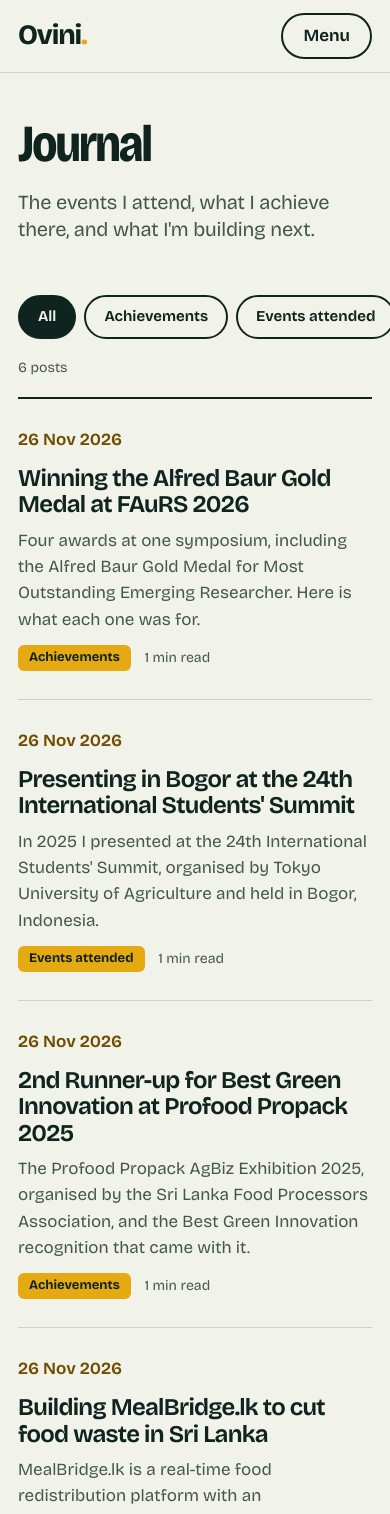
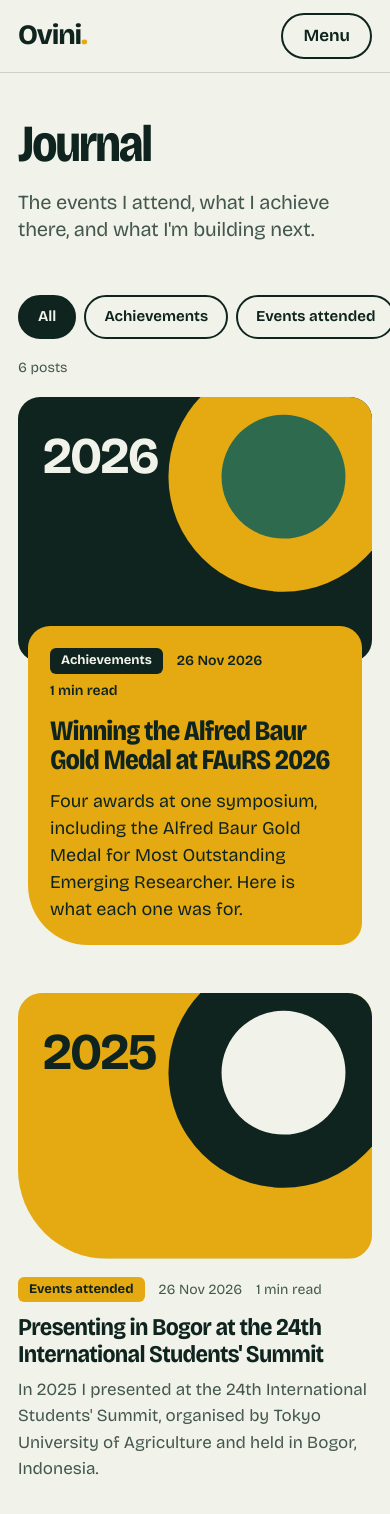
Before and after one commit to oviniWijesooriya/oviniWijesooriya.github.io, a React (Vite) app: page /blog in a window 390 px wide. Shown: the top 1514 px of the page. Built offline with nearby package versions, Linux system fonts and the light colour scheme.

Commit message:
Redesign journal listings as magazine layouts
Replace the post rows with an interactive featured-post index and a magazine-style journal spread, including responsive layouts and updated section descriptions.

```diff
--- a/src/admin/schema.js
+++ b/src/admin/schema.js
@@ -42,10 +42,10 @@ export const SECTION_TYPES = {
   ribbons: { icon: 'flag', about: 'Short honours hung side by side as ribbons.', label: 'Ribbons', fields: [heading, objects('items', 'Ribbons', [text('title', 'Short title'), area('text', 'Details')])] },
   callout: { icon: 'flag', about: 'A dark banner with a message and a button.', label: 'Banner with button', fields: [heading, area('text', 'Text'), text('buttonLabel', 'Button text'), text('buttonHref', 'Button address')] },
   facts: { icon: 'cards', about: 'Panels side by side that open one at a time, such as Studying or Building.', label: 'Opening panels', fields: [heading, objects('items', 'Panels', [text('k', 'Short word, e.g. Studying'), area('v', 'Text'), text('href', 'Link (optional)')])] },
-  latestPosts: { icon: 'post', about: 'Your newest journal posts.', label: 'Latest journal posts', fields: [heading, text('linkLabel', 'Link text to the journal'), text('count', 'How many posts')] },
+  latestPosts: { icon: 'post', about: 'Your newest posts as headlines beside one large photo.', label: 'Latest journal posts', fields: [heading, text('linkLabel', 'Link text to the journal'), text('count', 'How many posts')] },
   galleryRail: { icon: 'image', about: 'A sideways slider of event galleries.', label: 'Event slider', fields: [heading, text('linkLabel', 'Link text to the gallery'), text('count', 'How many events'), bool('still', 'Keep still (no automatic movement)')] },
   photoStrip: { icon: 'photos', about: 'A strip of photos from one event.', label: 'Photos from one event', fields: [heading, { key: 'event', label: 'Event', type: 'event' }, text('count', 'How many photos')] },
-  postList: { icon: 'post', about: 'Every journal post, with category filters.', label: 'All journal posts', fields: [heading] },
+  postList: { icon: 'post', about: 'Every post as a magazine spread, the first one leading, with category filters.', label: 'All journal posts', fields: [heading] },
   eventGrid: { icon: 'image', about: 'Every event gallery, with category filters.', label: 'All event galleries', fields: [heading] },
   awardsBand: { icon: 'star', about: 'A card that moves to the next award by itself and as the visitor scrolls.', label: 'Awards slider', fields: [heading, area('text', 'Text'), ...link, objects('items', 'Awards', [text('tag', 'Short rank, e.g. 1st'), text('title', 'Award'), area('sub', 'Details'), photo('photo', 'Photo'), focus])] },
   featuredAward: { icon: 'star', about: 'One headline award with its photo, and the others along the bottom.', label: 'Featured award', fields: [heading, area('text', 'Description'), photo('photo', 'Photo'), focus, text('seal', 'Words round the medal (keep it short)'), objects('items', 'Other awards', [text('title', 'Award'), area('sub', 'Details')]), ...link] },
--- a/src/components/Cards.jsx
+++ b/src/components/Cards.jsx
@@ -1,27 +1,6 @@
 import { Link } from 'react-router-dom'
-import { formatDate, yearOf } from '../lib/frontmatter'
+import { yearOf } from '../lib/frontmatter'
 import Cover from './Cover'
-
-export function PostRow({ post, cover }) {
-  return (
-    <article className="post-row">
-      <Link to={`/blog/${post.slug}/`} className="post-row-link">
-        <time className="post-row-date" dateTime={post.date}>
-          {formatDate(post.date)}
-        </time>
-        <div className="post-row-main">
-          <h3>{post.title}</h3>
-          <p>{post.summary}</p>
-        </div>
-        <div className="post-row-meta">
-          <span className="tag-chip">{post.category}</span>
-          <span>{post.minutes} min read</span>
-        </div>
-        {cover && <Cover item={cover} className="post-row-cover" />}
-      </Link>
-    </article>
-  )
-}
 
 export function EventCard({ event, className = '' }) {
   const count = event.photos.length
--- /dev/null
+++ b/src/components/Journal.jsx
@@ -0,0 +1,86 @@
+// How posts are listed: on the home page, headlines beside one large photo that follows the chosen
+// headline; on the journal page, a magazine spread with the first post leading.
+import { useState } from 'react'
+import { Link } from 'react-router-dom'
+import { formatDate } from '../lib/frontmatter'
+import { getEvent } from '../lib/content'
+import Cover from './Cover'
+
+/** A post's own photo, or else the cover of the event it is about. */
+const coverOf = (post) => (post.cover ? post : getEvent(post.event) || post)
+const url = (post) => `/blog/${post.slug}/`
+
+const Meta = ({ post }) => (
+  <p className="post-info">
+    <span className="tag-chip">{post.category}</span>
+    <time dateTime={post.date}>{formatDate(post.date)}</time>
+    <span>{post.minutes} min read</span>
+  </p>
+)
+
+export function JournalIndex({ posts }) {
+  const [chosen, setChosen] = useState(0)
+  const active = Math.min(chosen, posts.length - 1)
+  if (!posts.length) return null
+
+  return (
+    <div className="jx">
+      <ul className="jx-list">
+        {posts.map((post, i) => (
+          <li key={post.slug} className={i === active ? 'is-on' : ''} onPointerEnter={(e) => e.pointerType === 'mouse' && setChosen(i)}>
+            <Link to={url(post)} onFocus={() => setChosen(i)}>
+              <Cover item={coverOf(post)} className="jx-thumb" />
+              <Meta post={post} />
+              <h3>{post.title}</h3>
+              <div className="jx-more">
+                <p>{post.summary}</p>
+              </div>
+            </Link>
+          </li>
+        ))}
+      </ul>
+
+      {/* the same links again as a picture, so it is left out for keyboards and screen readers */}
+      <Link className="jx-preview" to={url(posts[active])} tabIndex={-1} aria-hidden="true">
+        {posts.map((post, i) => (
+          <Cover key={post.slug} item={coverOf(post)} className={i === active ? 'is-on' : ''} full />
+        ))}
+      </Link>
+    </div>
+  )
+}
+
+export function JournalSpread({ posts, level: Title = 'h2' }) {
+  const [lead, ...rest] = posts
+  if (!lead) return null
+
+  return (
+    <>
+      <article className="mag-lead" key={lead.slug}>
+        <Link to={url(lead)}>
+          <Cover item={coverOf(lead)} full />
+          <div className="mag-lead-text">
+            <Meta post={lead} />
+            <Title>{lead.title}</Title>
+            <p>{lead.summary}</p>
+          </div>
+        </Link>
+      </article>
+
+      {rest.length > 0 && (
+        <ul className="mag-grid">
+          {rest.map((post) => (
+            <li key={post.slug}>
+              <Link to={url(post)}>
+                <Cover item={coverOf(post)} />
+                <Meta post={post} />
+                <Title>{post.title}</Title>
+                <p className="mag-summary">{post.summary}</p>
+              </Link>
+            </li>
+          ))}
+        </ul>
+      )}
+    </>
+  )
+}
--- a/src/components/sections.jsx
+++ b/src/components/sections.jsx
@@ -5,9 +5,10 @@ import { events, getEvent, getPost, posts } from '../lib/content'
 import site from '../data'
 import { EducationSteps, ExperienceTabs, SkillLabel } from './AboutSections'
 import AwardSlider from './AwardSlider'
-import { EventCard, PostRow } from './Cards'
+import { EventCard } from './Cards'
 import ContactForm from './ContactForm'
 import FeaturedAward from './FeaturedAward'
+import { JournalIndex, JournalSpread } from './Journal'
 import Lightbox from './Lightbox'
 import NowPanels from './NowPanels'
 import Prose from './Prose'
@@ -120,11 +121,7 @@ const Facts = ({ s }) => (
 function LatestPosts({ s }) {
   return (
     <Block s={s} link={textLink('/blog/', s.linkLabel)}>
-      <div className="post-list">
-        {posts.slice(0, count(s.count, 3)).map((p) => (
-          <PostRow key={p.slug} post={p} cover={p.cover ? p : getEvent(p.event)} />
-        ))}
-      </div>
+      <JournalIndex posts={posts.slice(0, count(s.count, 3))} />
     </Block>
   )
 }
@@ -166,11 +163,7 @@ function PostList({ s }) {
       <p className="result-count" aria-live="polite">
         {shown.length} {shown.length === 1 ? 'post' : 'posts'}
       </p>
-      <div className="post-list">
-        {shown.map((p) => (
-          <PostRow key={p.slug} post={p} cover={p.cover ? p : getEvent(p.event)} />
-        ))}
-      </div>
+      <JournalSpread posts={shown} level={s.heading ? 'h3' : 'h2'} />
     </section>
   )
 }
--- a/src/styles.css
+++ b/src/styles.css
@@ -248,29 +248,65 @@ html:not(.is-ready) .hero-name span, html:not(.is-ready) .hero-copy > *, html:no
 /* ============================================================
    Blog rows
    ============================================================ */
-.post-list { border-top: 2px solid var(--ink); }
-.post-row { border-bottom: 1px solid var(--line); }
-.post-row-link {
-  display: grid; grid-template-columns: 130px minmax(0, 1fr) 150px 180px; gap: 12px 28px; align-items: start;
-  padding: 28px 12px; margin-inline: -12px; border-radius: 4px; text-decoration: none;
-  transition: background-color 0.2s;
+.post-info { display: flex; flex-wrap: wrap; align-items: center; gap: 6px 14px; color: var(--muted); font-size: 14px; }
+
+/* home: headlines on the left, one large photo that follows the chosen headline */
+.jx { display: grid; grid-template-columns: minmax(0, 1.1fr) minmax(0, 0.9fr); gap: clamp(24px, 4vw, 56px); margin-top: 28px; }
+.jx-list { display: flex; flex-direction: column; gap: 6px; }
+.jx-list a { position: relative; display: block; padding: 22px 24px 22px 30px; border-radius: 22px; text-decoration: none; transition: background-color 0.3s; }
+/* a gold marker grows beside the chosen one */
+.jx-list a::before { content: ''; position: absolute; left: 10px; top: 24px; bottom: 24px; width: 5px; border-radius: 3px; background: var(--gold); transform: scaleY(0); transition: transform 0.4s var(--ease); }
+.jx-list .is-on a { background: var(--mist); }
+.jx-list .is-on a::before { transform: none; }
+.jx-list h3 { margin-top: 10px; font-size: clamp(24px, 2.6vw, 36px); font-weight: 700; font-stretch: 90%; letter-spacing: -0.03em; line-height: 1.08; text-wrap: balance; }
+.jx-more { display: grid; grid-template-rows: 0fr; transition: grid-template-rows 0.45s var(--ease); }
+.jx-more p { min-height: 0; overflow: hidden; max-width: 56ch; color: var(--muted); }
+.jx-more p::before { content: ''; display: block; height: 10px; }
+.jx-list .is-on .jx-more { grid-template-rows: 1fr; }
+.jx-thumb { display: none; }
+.jx-preview { position: relative; min-height: 580px; overflow: hidden; border-radius: 28px 28px 28px 120px; background: var(--mist); }
+.jx-preview .cover { position: absolute; inset: 0; opacity: 0; transform: scale(1.08); transition: opacity 0.55s, transform 0.9s var(--ease); }
+.jx-preview .cover.is-on { opacity: 1; transform: none; }
+@media (max-width: 860px) {
+  .jx { grid-template-columns: minmax(0, 1fr); }
+  .jx-preview { display: none; }
+  .jx-list { gap: 34px; }
+  .jx-list a, .jx-list .is-on a { padding: 0; background: none; }
+  .jx-list a::before { display: none; }
+  .jx-thumb { display: block; aspect-ratio: 16 / 10; margin-bottom: 14px; border-radius: 20px 20px 20px 64px; }
+  .jx-list .jx-more { grid-template-rows: 1fr; }
 }
-.post-row-link:hover { background: var(--mist); }
-.post-row-link:hover h3 { text-decoration: underline; text-decoration-color: var(--gold); text-decoration-thickness: 3px; text-underline-offset: 5px; }
-.post-row-date { font-weight: 650; color: var(--gold-ink); padding-top: 6px; }
-.post-row-main h3 { font-size: clamp(24px, 2.8vw, 34px); font-weight: 650; line-height: 1.1; letter-spacing: -0.03em; }
-.post-row-main p { margin-top: 10px; max-width: 56ch; color: var(--muted); }
-.post-row-meta { display: flex; flex-direction: column; align-items: flex-start; gap: 8px; padding-top: 6px; font-size: 14px; color: var(--muted); }
-.post-row-cover { grid-column: 4; grid-row: 1; align-self: start; border-radius: 14px 14px 14px 56px; }
-.post-row-cover .cover-art, .post-row-cover img { aspect-ratio: 4 / 3; }
-@media (max-width: 960px) {
-  .post-row-link { grid-template-columns: 110px minmax(0, 1fr) 150px; }
-  .post-row-cover { display: none; }
-}
-@media (max-width: 640px) {
-  .post-row-link { grid-template-columns: 1fr; }
-  .post-row-date, .post-row-meta { padding-top: 0; }
-  .post-row-meta { flex-direction: row; align-items: center; gap: 14px; }
+
+/* journal page: the first post leads, a gold sheet laid over the corner of its photo */
+.mag-lead { margin: 8px 0 clamp(64px, 8vw, 112px); }
+.mag-lead a { display: grid; grid-template-columns: repeat(12, minmax(0, 1fr)); text-decoration: none; }
+.mag-lead .cover { grid-column: 1 / 10; grid-row: 1; height: clamp(360px, 62vh, 560px); border-radius: 28px; }
+.mag-lead-text { position: relative; grid-column: 7 / 13; grid-row: 1; align-self: end; margin-bottom: -40px; padding: clamp(22px, 3.4vw, 46px); border-radius: 26px 26px 26px 90px; background: var(--gold); color: var(--ink); transition: translate 0.45s var(--ease); }
+.mag-lead-text .post-info { color: var(--ink); font-weight: 600; }
+.mag-lead-text .tag-chip { background: var(--ink); color: var(--chalk); }
+.mag-lead-text h2, .mag-lead-text h3 { margin-top: 16px; font-size: clamp(28px, 3.8vw, 54px); font-weight: 750; font-stretch: 85%; letter-spacing: -0.035em; line-height: 1.02; text-wrap: balance; }
+.mag-lead-text > p:last-child { margin-top: 14px; max-width: 48ch; font-size: 18px; line-height: 1.5; }
+.mag-lead a:hover .mag-lead-text { translate: 0 -10px; }
+
+.mag-grid { display: grid; grid-template-columns: repeat(2, minmax(0, 1fr)); align-items: start; gap: clamp(40px, 5vw, 72px) clamp(24px, 4vw, 56px); }
+/* the right column sits lower, so the two read as separate pages */
+.mag-grid li:nth-child(even) { margin-top: clamp(32px, 6vw, 88px); }
+.mag-grid a { display: block; text-decoration: none; }
+.mag-grid .cover { aspect-ratio: 4 / 3; margin-bottom: 18px; border-radius: 24px 24px 24px 90px; transition: border-radius 0.45s var(--ease), box-shadow 0.45s; }
+.mag-grid li:nth-child(even) .cover { border-radius: 24px 90px 24px 24px; }
+.mag-grid h2, .mag-grid h3 { margin-top: 12px; font-size: clamp(24px, 2.6vw, 36px); font-weight: 700; font-stretch: 90%; letter-spacing: -0.03em; line-height: 1.1; text-wrap: balance; }
+.mag-summary { margin-top: 10px; max-width: 54ch; color: var(--muted); }
+.mag-lead .cover img, .mag-lead .cover-art, .mag-grid .cover img, .mag-grid .cover-art { transition: transform 0.7s var(--ease); }
+.mag-lead a:hover .cover img, .mag-lead a:hover .cover-art, .mag-grid a:hover .cover img, .mag-grid a:hover .cover-art { transform: scale(1.05); }
+.mag-grid a:hover .cover { border-radius: 24px; box-shadow: 0 28px 40px -28px rgba(15, 36, 30, 0.7); }
+.mag-grid a:hover h2, .mag-grid a:hover h3 { text-decoration: underline; text-decoration-color: var(--gold); text-decoration-thickness: 3px; text-underline-offset: 5px; }
+@media (max-width: 760px) {
+  .mag-lead { margin-bottom: 48px; }
+  .mag-lead a { display: block; }
+  .mag-lead .cover { height: auto; aspect-ratio: 4 / 3; border-radius: 22px; }
+  .mag-lead-text { margin: -36px 10px 0; border-radius: 22px 22px 22px 60px; }
+  .mag-grid { grid-template-columns: minmax(0, 1fr); gap: 44px; }
+  .mag-grid li:nth-child(even) { margin-top: 0; }
 }
 
 .filters { display: flex; flex-wrap: wrap; gap: 8px; margin-bottom: 14px; }
@@ -894,11 +930,7 @@ html[data-scrolled] .site-header { box-shadow: 0 12px 28px -22px rgba(15, 36, 30
 .btn::after { content: ''; position: absolute; inset: 0; background: linear-gradient(105deg, transparent 35%, rgba(255, 255, 255, 0.32) 50%, transparent 65%); transform: translateX(-120%); pointer-events: none; }
 .btn:hover::after { transform: translateX(120%); transition: transform 0.65s var(--ease); }
 
-.post-row-link h3, .event-card h3 { transition: color 0.25s; }
-.post-row-link { transition: background-color 0.25s, padding 0.35s var(--ease); }
-.post-row-link:hover { padding-inline: 22px; }
-.post-row-cover img, .post-row-cover .cover-art { transition: transform 0.6s var(--ease); }
-.post-row-link:hover .post-row-cover img, .post-row-link:hover .post-row-cover .cover-art { transform: scale(1.07); }
+.event-card h3 { transition: color 0.25s; }
 .event-card { transition: transform 0.45s var(--ease); }
 .event-card:hover { transform: translateY(-6px); }
 .event-card .cover { transition: border-radius 0.45s var(--ease), box-shadow 0.45s; }
@@ -978,7 +1010,7 @@ html:has(dialog[open]) { overflow: hidden; }
   .event-card:hover, .project:hover, .btn:hover { transform: none; }
 }
 .text-link, .back-link { display: inline-block; padding-block: 6px; }
-h1, h2, h3, h4, .page-lede, .post-row-main p, .now-body p { overflow-wrap: break-word; }
+h1, h2, h3, h4, .page-lede, .jx-more p, .mag-summary, .now-body p { overflow-wrap: break-word; }
 .hero-copy, .page-head > *, .page-head-split > div { min-width: 0; }
 
 /* ============================================================
```
Also changed, not shown: src/lib/motion.js.
